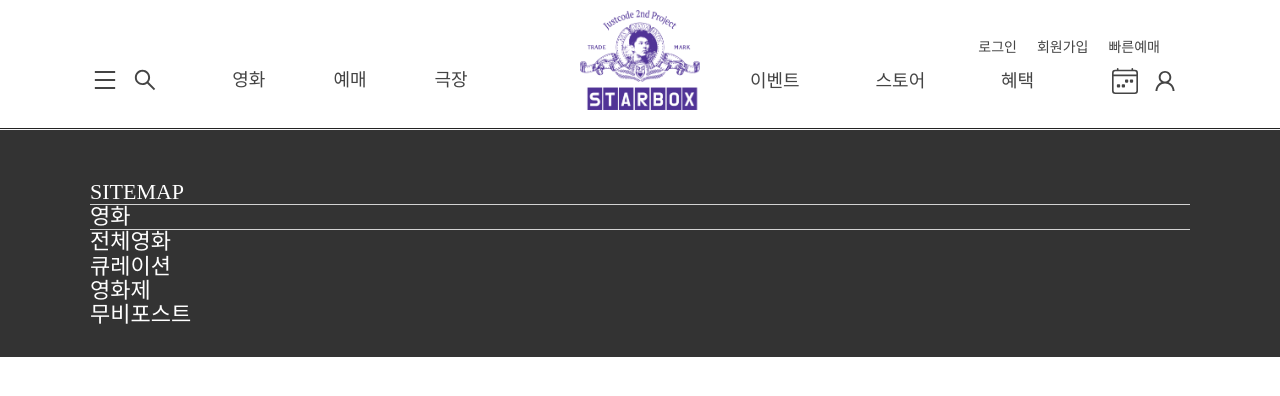
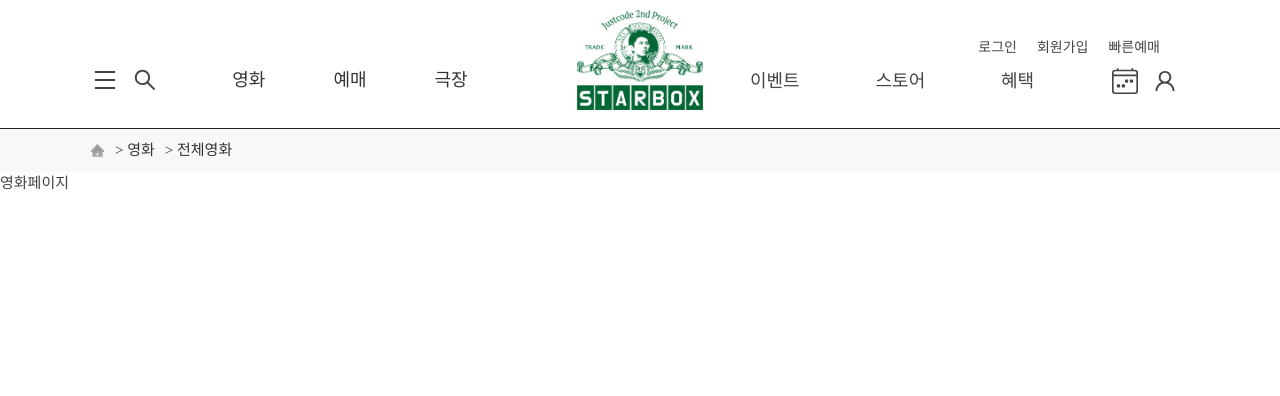
Before and after one commit to wecode-bootcamp-korea/justcode-6-2nd-team2-front, a React (Create React App) app: page /movie in a window 1280 px wide. Shown: the top 396 px of the page. Built offline with nearby package versions, Linux system fonts and the light colour scheme; a web font is replaced by a local one.

Commit message:
ADD : nav완료

```diff
--- a/src/components/Header/Header.js
+++ b/src/components/Header/Header.js
@@ -1,13 +1,27 @@
-import React, { useState } from 'react';
-import styled from 'styled-components';
+import React, { useEffect, useState } from 'react';
 import styles from './Header.module.scss';
 import Logo from '../../assets/starbox.png';
-import { AiOutlineMenu, AiOutlineSearch, AiOutlineUser, AiTwotoneHome } from 'react-icons/ai';
+import mainLogo from '../../assets/starbox-wh.png';
+import {
+  AiOutlineMenu,
+  AiOutlineSearch,
+  AiOutlineUser,
+  AiTwotoneHome,
+  AiFillCloseCircle,
+} from 'react-icons/ai';
 import { BsCalendar4Week } from 'react-icons/bs';
 import SubNav from './SubNav';
+import { Link, useLocation } from 'react-router-dom';
 
 function Header() {
+  const location = useLocation();
+  console.log(location.pathname);
   const [tabIndex, setTabIndex] = useState(0);
+  const [subNavMenu, setSubNavMenu] = useState(false);
+
+  const tabClick = () => {
+    setSubNavMenu(prev => !prev);
+  };
 
   const tabHandler = index => setTabIndex(index);
 
@@ -15,43 +29,103 @@ function Header() {
     {
       title: (
         <li className={styles.mainMenuList} onClick={() => tabHandler(0)}>
-          영화
+          <Link
+            to='/movie'
+            style={
+              location.pathname !== '/'
+                ? { textDecoration: 'none', color: '#333' }
+                : { textDecoration: 'none', color: '#fff' }
+            }
+          >
+            영화
+          </Link>
         </li>
       ),
       content: <AiTwotoneHome color='#999' />,
-      mainMenu: '> 영화',
-      subMenu: '> 전체영화',
+      mainMenu: (
+        <Link to='/movie' style={{ textDecoration: 'none', color: '#333' }}>
+          > 영화
+        </Link>
+      ),
+      subMenu: (
+        <Link to='/movie' style={{ textDecoration: 'none', color: '#333' }}>
+          > 전체영화
+        </Link>
+      ),
     },
     {
       title: (
         <li className={styles.mainMenuList} onClick={() => tabHandler(1)}>
-          예매
+          <Link
+            to='/ticket'
+            style={
+              location.pathname !== '/'
+                ? { textDecoration: 'none', color: '#333' }
+                : { textDecoration: 'none', color: '#fff' }
+            }
+          >
+            예매
+          </Link>
         </li>
       ),
       content: <AiTwotoneHome color='#999' />,
-      mainMenu: '> 예매',
-      subMenu: '> 전체예매',
+      mainMenu: (
+        <Link to='/movie' style={{ textDecoration: 'none', color: '#333' }}>
+          > 예매
+        </Link>
+      ),
+      subMenu: (
+        <Link to='/movie' style={{ textDecoration: 'none', color: '#333' }}>
+          > 전체예매
+        </Link>
+      ),
     },
     {
       title: (
         <li className={styles.mainMenuList} onClick={() => tabHandler(2)}>
-          극장
+          <Link
+            to='/cinema'
+            style={
+              location.pathname !== '/'
+                ? { textDecoration: 'none', color: '#333' }
+                : { textDecoration: 'none', color: '#fff' }
+            }
+          >
+            극장
+          </Link>
         </li>
       ),
       content: <AiTwotoneHome color='#999' />,
-      mainMenu: '> 극장',
-      subMenu: '> 전체극장',
+      mainMenu: (
+        <Link to='/cinema' style={{ textDecoration: 'none', color: '#333' }}>
+          > 극장
+        </Link>
+      ),
+      subMenu: (
+        <Link to='/cinema' style={{ textDecoration: 'none', color: '#333' }}>
+          > 전체극장
+        </Link>
+      ),
     },
   ];
   return (
-    <div className={styles.headerContainer}>
+    // <div className={styles.headerContainer}>
+    <div
+      className={
+        location.pathname === '/' ? `${styles.mainHeaderContainer}` : `${styles.headerContainer}`
+      }
+    >
       <div className={styles.navContainer}>
         <ul className={styles.navBox}>
           <li className={styles.left}>
             <ul className={styles.leftBottom}>
               <li className={styles.leftIcon}>
-                <div>
-                  <AiOutlineMenu className={styles.iconSize} size='26' />
+                <div onClick={tabClick}>
+                  {subNavMenu ? (
+                    <AiFillCloseCircle className={styles.iconSize} size='26' />
+                  ) : (
+                    <AiOutlineMenu className={styles.iconSize} size='26' />
+                  )}
                 </div>
                 <div>
                   <AiOutlineSearch className={styles.iconSize} size='26' />
@@ -68,7 +142,12 @@ function Header() {
           </li>
 
           <li>
-            <img src={Logo} className={styles.navLogo} />
+            <Link to='/'>
+              <img
+                src={location.pathname === '/' ? `${mainLogo}` : `${Logo}`}
+                className={styles.navLogo}
+              />
+            </Link>
           </li>
           <li className={styles.right}>
             <ul className={styles.rightTop}>
@@ -100,9 +179,8 @@ function Header() {
           <li className={styles.tabLocation}>{tabArr[tabIndex].subMenu}</li>
         </ul>
       </div>
-
       <div className={styles.subNav}>
-        <SubNav />
+        {subNavMenu ? <SubNav location={location.pathname} setSubNavMenu={setSubNavMenu} /> : ''}
       </div>
     </div>
   );
--- a/src/components/Header/Header.module.scss
+++ b/src/components/Header/Header.module.scss
@@ -35,7 +35,7 @@
         }
       }
       .navLogo {
-        width: 140px;
+        width: 146px;
         height: 120px;
         padding: 10px;
       }
@@ -97,3 +97,104 @@
     left: 0;
   }
 }
+.mainHeaderContainer {
+  position: relative;
+  width: 100%;
+  background-color: #000;
+  color: #fff;
+  .navContainer {
+    width: 1100px;
+    margin: 0 auto;
+    .navBox {
+      font-size: 18px;
+      display: flex;
+      justify-content: space-between;
+      text-align: center;
+      align-items: center;
+      .left {
+        width: 40%;
+        padding-top: 40px;
+        .leftBottom {
+          width: 100%;
+          display: flex;
+          justify-content: space-between;
+          .leftIcon {
+            display: flex;
+          }
+          .mainMenuContainer {
+            margin: 0 auto;
+            .mainMenu {
+              margin: 0 auto;
+              display: flex;
+              justify-content: space-between;
+              .mainMenuList {
+                padding-left: 34px;
+                padding-right: 34px;
+              }
+            }
+          }
+        }
+      }
+      .navLogo {
+        width: 146px;
+        height: 120px;
+        padding: 10px;
+      }
+      .right {
+        width: 40%;
+        .rightTop {
+          display: flex;
+          justify-content: flex-end;
+          padding: 10px;
+          padding-top: -20px;
+          li {
+            padding-right: 20px;
+            font-size: 14px;
+          }
+        }
+        .rightBottom {
+          height: 50%;
+          display: flex;
+          justify-content: space-between;
+          .rightIcon {
+            display: flex;
+          }
+        }
+      }
+    }
+    .iconSize {
+      width: 40px;
+      padding-right: 10px;
+    }
+  }
+  .borderBottom {
+    width: 100%;
+    height: 1px;
+    background-color: #222;
+  }
+  .locationView {
+    width: 100%;
+    // position: absolute;
+    padding: 10px;
+    background-color: #f8f8fa;
+    .locationBox {
+      width: 1100px;
+      margin: 0 auto;
+      display: flex;
+      justify-content: flex-start;
+      .tabLocation {
+        padding-right: 10px;
+        display: flex;
+        justify-content: center;
+        align-items: center;
+      }
+    }
+  }
+  .subNav {
+    width: 100%;
+    background-color: #333;
+    position: absolute;
+    top: 130px;
+    left: 0;
+  }
+}
--- a/src/components/Header/SubNav.js
+++ b/src/components/Header/SubNav.js
@@ -1,17 +1,36 @@
+import { useEffect, useState } from 'react';
+import { Link, useNavigate } from 'react-router-dom';
 import styles from './SubNav.module.scss';
+import TabNav from './TabNav';
 
-function SubNav() {
+function SubNav({ setSubNavMenu }) {
+  const [subArr, setSubArr] = useState([]);
+  const remove = () => {
+    setSubNavMenu(false);
+  };
+  useEffect(() => {
+    fetch('data/subNavData.json')
+      .then(res => res.json())
+      .then(data => {
+        setSubArr(data.subNavData);
+      });
+  }, []);
+
   return (
     <div className={styles.subNavContainer}>
-      <dl className={styles.sitemap}>
-        SITEMAP
-        <dt className={styles.subNavTitle}>영화</dt>
-        <dd>전체영화</dd>
-        <dd>큐레이션</dd>
-        <dd>영화제</dd>
-        <dd>무비포스트</dd>
-      </dl>
+      <div className={styles.sitemap}>SITEMAP</div>
+      {subArr.map(data => {
+        return (
+          <div key={data.id} className={styles.subNavBox}>
+            <div className={styles.subNavTitle}>{data.title}</div>
+            <Link to={'/' + data.url} style={{ textDecoration: 'none' }} onClick={remove}>
+              <TabNav list={data.content} />
+            </Link>
+          </div>
+        );
+      })}
     </div>
   );
 }
+
 export default SubNav;
--- a/src/components/Header/SubNav.module.scss
+++ b/src/components/Header/SubNav.module.scss
@@ -1,15 +1,40 @@
 .subNavContainer {
   width: 1100px;
   margin: 0 auto;
+  display: flex;
+  flex-wrap: wrap;
+  padding-bottom: 40px;
   .sitemap {
     width: 100%;
     color: #fff;
     padding: 50px 0 30px 0;
     font-size: 1.4666em;
     line-height: 1.1;
+  }
+  .subNavBox {
+    padding-left: 10px;
+    padding-right: 10px;
     .subNavTitle {
-      border-top: 1px solid lightgray;
-      border-bottom: 1px solid lightgray;
+      width: 159px;
+      height: 48px;
+      font-size: 1.2em;
+      color: #fff;
+      display: flex;
+      justify-content: center;
+      align-items: center;
+      border-width: 1px 0;
+      border-style: solid;
+      border-color: rgba($color: #44444480, $alpha: 0.5);
+      // border-top: 1px solid rgba($color: #44444480, $alpha: 0.5);
+    }
+    .subNavContent {
+      width: 100%;
+      margin: 0 auto;
+      text-align: center;
+      p {
+        padding-top: 12px;
+        color: #aaa;
+      }
     }
   }
 }
--- /dev/null
+++ b/src/components/Header/TabNav.js
@@ -0,0 +1,14 @@
+import styles from './SubNav.module.scss';
+
+function TabNav({ list }) {
+  // console.log(list);
+  return (
+    <div className={styles.subNavContent}>
+      {list &&
+        list.map((data, index) => {
+          return <p key={index}>{data.list}</p>;
+        })}
+    </div>
+  );
+}
+export default TabNav;
--- /dev/null
+++ b/src/pages/Cinema.js
@@ -0,0 +1,4 @@
+function Movie() {
+  return <>극장페이지</>;
+}
+export default Movie;
--- a/src/pages/Main/Main.js
+++ b/src/pages/Main/Main.js
@@ -1,4 +1,5 @@
 import React from 'react';
+import { useLocation } from 'react-router-dom';
 
 function Main() {
   return <div>메인페이지 테스트</div>;
--- /dev/null
+++ b/src/pages/Movie.js
@@ -0,0 +1,4 @@
+function Movie() {
+  return <>영화페이지</>;
+}
+export default Movie;
--- a/src/pages/Router.js
+++ b/src/pages/Router.js
@@ -6,16 +6,22 @@ import theme from '../styles/Theme';
 import GlobalStyle from '../styles/GlobalStyle';
 
 import Main from './Main/Main';
+import Movie from './Movie';
+import Ticket from './Ticket';
+import Cinema from './Cinema';
 import Header from '../components/Header/Header';
 
 function Router() {
   return (
     <ThemeProvider theme={theme}>
       <GlobalStyle />
-      <Header />
       <BrowserRouter>
+        <Header />
         <Routes>
           <Route path='/' element={<Main />} />
+          <Route path='/movie' element={<Movie />} />
+          <Route path='/ticket' element={<Ticket />} />
+          <Route path='/cinema' element={<Cinema />} />
         </Routes>
       </BrowserRouter>
     </ThemeProvider>
--- /dev/null
+++ b/src/pages/Ticket.js
@@ -0,0 +1,4 @@
+function Ticket() {
+  return <>예매페이지</>;
+}
+export default Ticket;
```
Also changed, not shown: public/data/subNavData.json (added, +110 -0 lines), src/assets/starbox-wh.png (added), src/assets/starbox.png.
